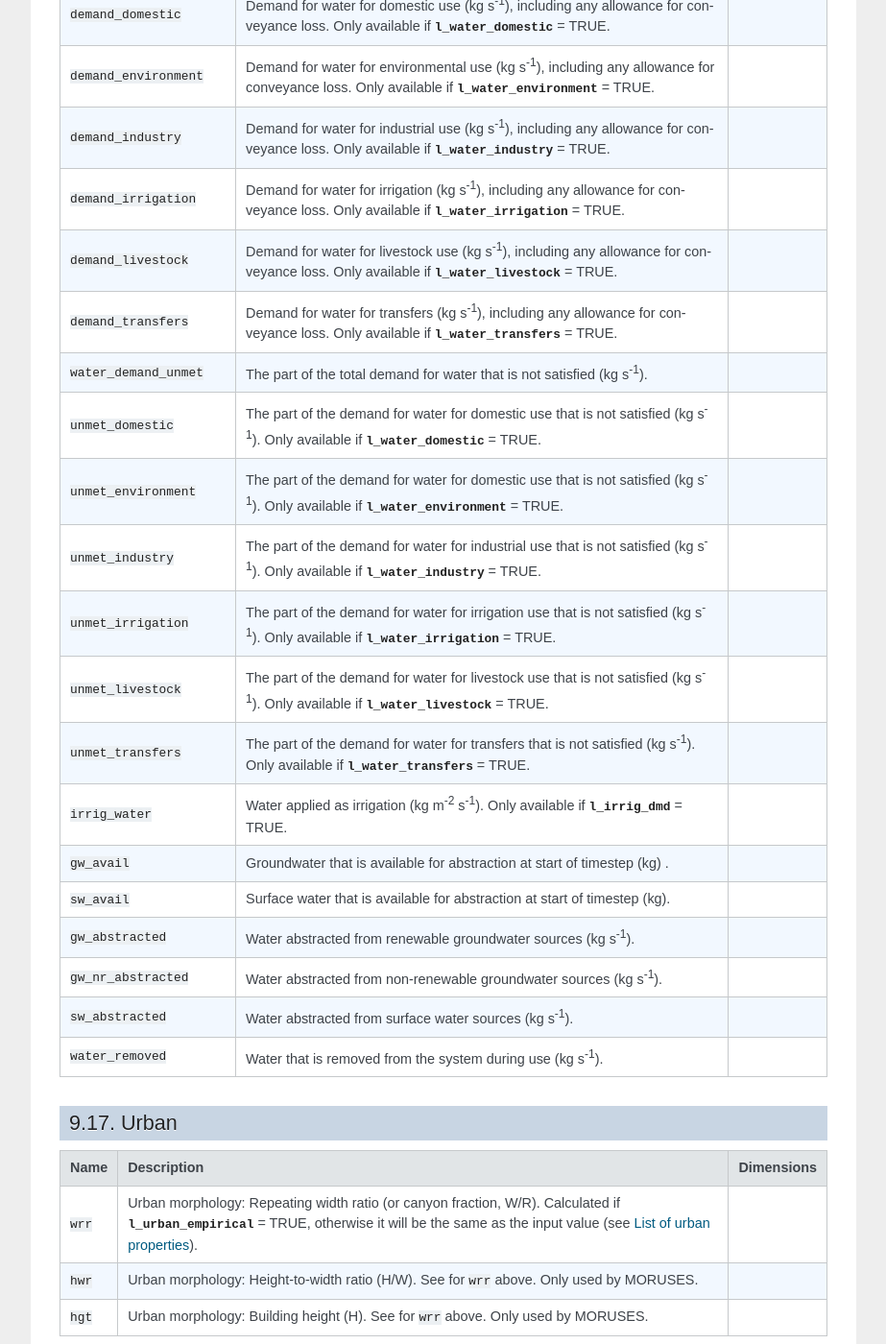
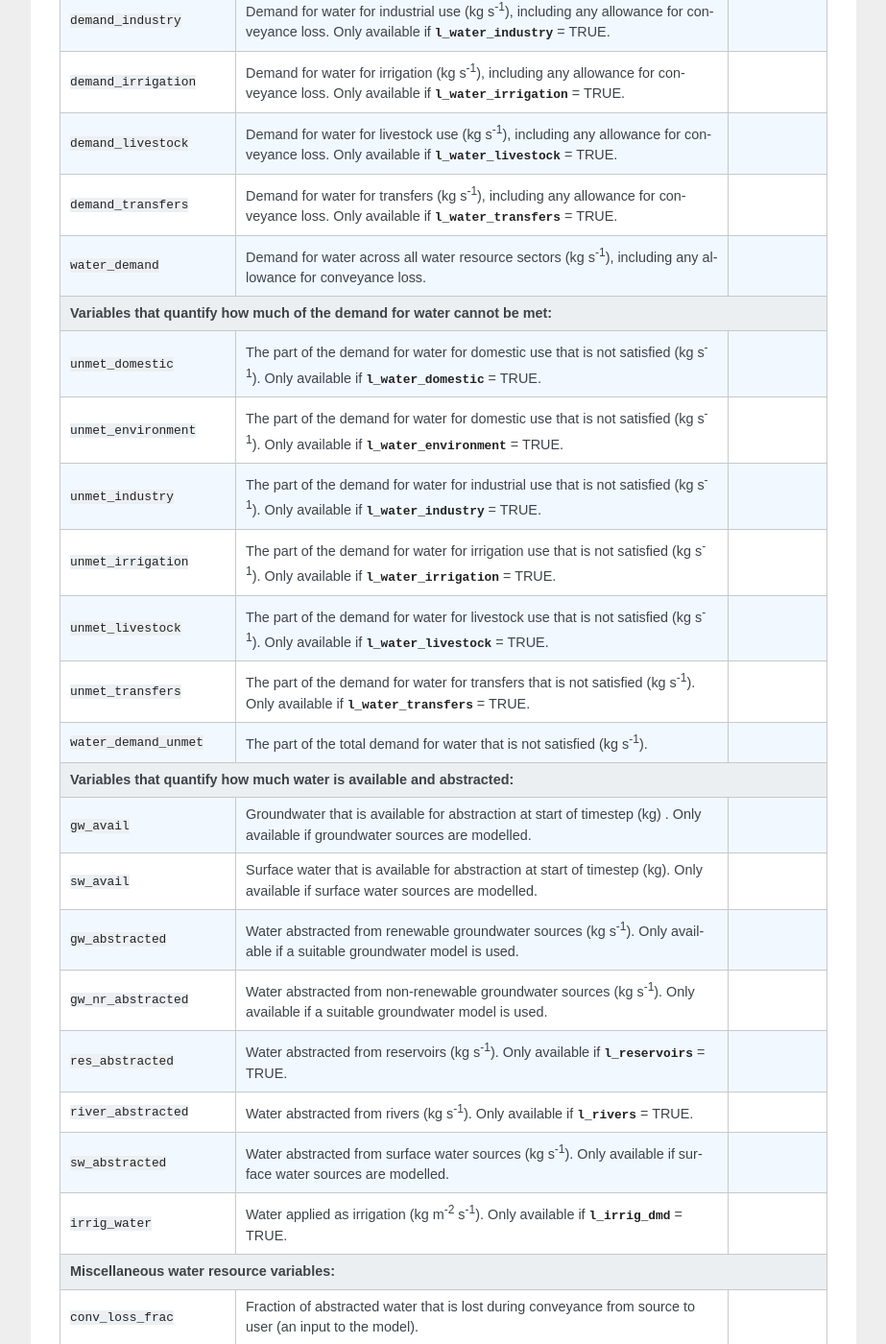
Before and after one commit to MetOffice/jules, a Sphinx documentation site: the page built from doc/source/output-variables.rst, in a window 1280 px wide and 1400 px high, scrolled down 23177 px. Shown: the whole window at 96% size, without its empty margins (224-1147 px from the left). Built offline with Sphinx 7.4.7, drawn with Linux system fonts in a browser that asks for light colours; some of the changed text lies outside the part shown.

Commit message:
Adjustments to water resource code

```diff
--- a/doc/source/output-variables.rst
+++ b/doc/source/output-variables.rst
@@ -1337,10 +1337,7 @@ These variables are only available if :nml:mem:`JULES_WATER_RESOURCES::l_water_r
 +---------------------------+--------------------------------------------------------------------------------+------------+
 | Name                      | Description                                                                    | Dimensions |
 +===========================+================================================================================+============+
-| ``conv_loss_frac``        | Fraction of abstracted water that is lost during conveyance from source to     |            |
-|                           | user.                                                                          |            |
-+---------------------------+--------------------------------------------------------------------------------+------------+
-| ``sfc_water_frac``        | Target for the fraction of demand to be met from surface water.                |            |
+| Variables that quantify the demand for water:                                                                           |
 +---------------------------+--------------------------------------------------------------------------------+------------+
 | ``demand_rate_domestic``  | Demand rate for water for domestic use (kg s\ :sup:`-1`).                      |            |
 |                           | Only available if :nml:mem:`JULES_WATER_RESOURCES::l_water_domestic` = TRUE.   |            |
@@ -1381,7 +1375,10 @@ These variables are only available if :nml:mem:`JULES_WATER_RESOURCES::l_water_r
 |                           | conveyance loss.                                                               |            |
 |                           | Only available if :nml:mem:`JULES_WATER_RESOURCES::l_water_transfers` = TRUE.  |            |
 +---------------------------+--------------------------------------------------------------------------------+------------+
-| ``water_demand_unmet``    | The part of the total demand for water that is not satisfied (kg s\ :sup:`-1`).|            |
+| ``water_demand``          | Demand for water across all water resource sectors (kg s\ :sup:`-1`), including|            |
+|                           | any allowance for conveyance loss.                                             |            |
++---------------------------+--------------------------------------------------------------------------------+------------+
+| Variables that quantify how much of the demand for water cannot be met:                                                 |
 +---------------------------+--------------------------------------------------------------------------------+------------+
 | ``unmet_domestic``        | The part of the demand for water for domestic use that is not satisfied        |            |
 |                           | (kg s\ :sup:`-1`).                                                             |            |
@@ -1407,18 +1404,42 @@ These variables are only available if :nml:mem:`JULES_WATER_RESOURCES::l_water_r
 |                           | (kg s\ :sup:`-1`).                                                             |            |
 |                           | Only available if :nml:mem:`JULES_WATER_RESOURCES::l_water_transfers` = TRUE.  |            |
 +---------------------------+--------------------------------------------------------------------------------+------------+
+| ``water_demand_unmet``    | The part of the total demand for water that is not satisfied (kg s\ :sup:`-1`).|            |
++---------------------------+--------------------------------------------------------------------------------+------------+
+| Variables that quantify how much water is available and abstracted:                                                     |
++---------------------------+--------------------------------------------------------------------------------+------------+
+| ``gw_avail``              | Groundwater that is available for abstraction at start of timestep (kg) .      |            |
+|                           | Only available if groundwater sources are modelled.                            |            |
++---------------------------+--------------------------------------------------------------------------------+------------+
+| ``sw_avail``              | Surface water that is available for abstraction at start of timestep (kg).     |            |
+|                           | Only available if surface water sources are modelled.                          |            |
++---------------------------+--------------------------------------------------------------------------------+------------+
+| ``gw_abstracted``         | Water abstracted from renewable groundwater sources (kg s\ :sup:`-1`).         |            |
+|                           | Only available if a suitable groundwater model is used.                        |            |
++---------------------------+--------------------------------------------------------------------------------+------------+
+| ``gw_nr_abstracted``      | Water abstracted from non-renewable groundwater sources (kg s\ :sup:`-1`).     |            |
+|                           | Only available if a suitable groundwater model is used.                        |            |
++---------------------------+--------------------------------------------------------------------------------+------------+
+| ``res_abstracted``        | Water abstracted from reservoirs (kg s\ :sup:`-1`).                            |            |
+|                           | Only available if :nml:mem:`JULES_RIVERS::l_reservoirs` = TRUE.                |            |
++---------------------------+--------------------------------------------------------------------------------+------------+
+| ``river_abstracted``      | Water abstracted from rivers (kg s\ :sup:`-1`).                                |            |
+|                           | Only available if :nml:mem:`JULES_RIVERS::l_rivers` = TRUE.                    |            |
++---------------------------+--------------------------------------------------------------------------------+------------+
+| ``sw_abstracted``         | Water abstracted from surface water sources (kg s\ :sup:`-1`).                 |            |
+|                           | Only available if surface water sources are modelled.                          |            |
++---------------------------+--------------------------------------------------------------------------------+------------+
 | ``irrig_water``           | Water applied as irrigation (kg m\ :sup:`-2` s\ :sup:`-1`).                    |            |
 |                           | Only available if :nml:mem:`JULES_IRRIG::l_irrig_dmd` = TRUE.                  |            |
 +---------------------------+--------------------------------------------------------------------------------+------------+
-| ``gw_avail``              | Groundwater that is available for abstraction at start of timestep (kg) .      |            |
-+---------------------------+--------------------------------------------------------------------------------+------------+
-| ``sw_avail``              | Surface water that is available for abstraction at start of timestep (kg).     |            |
-+---------------------------+--------------------------------------------------------------------------------+------------+
-| ``gw_abstracted``         | Water abstracted from renewable groundwater sources (kg s\ :sup:`-1`).         |            |
-+---------------------------+--------------------------------------------------------------------------------+------------+
-| ``gw_nr_abstracted``      | Water abstracted from non-renewable groundwater sources (kg s\ :sup:`-1`).     |            |
-+---------------------------+--------------------------------------------------------------------------------+------------+
-| ``sw_abstracted``         | Water abstracted from surface water sources (kg s\ :sup:`-1`).                 |            |
+| Miscellaneous water resource variables:                                                                                 |
++---------------------------+--------------------------------------------------------------------------------+------------+
+| ``conv_loss_frac``        | Fraction of abstracted water that is lost during conveyance from source to     |            |
+|                           | user (an input to the model).                                                  |            |
++---------------------------+--------------------------------------------------------------------------------+------------+
+| ``conveyance_loss``       | Water that is lost during conveyance (kg s\ :sup:`-1`).                        |            |
++---------------------------+--------------------------------------------------------------------------------+------------+
+| ``sfc_water_frac``        | Target for the fraction of demand to be met from surface water.                |            |
 +---------------------------+--------------------------------------------------------------------------------+------------+
 | ``water_removed``         | Water that is removed from the system during use (kg s\ :sup:`-1`).            |            |
 +---------------------------+--------------------------------------------------------------------------------+------------+
```
Also changed, not shown: other parts of doc/source/output-variables.rst (+0 -3 lines), 5 other files.
